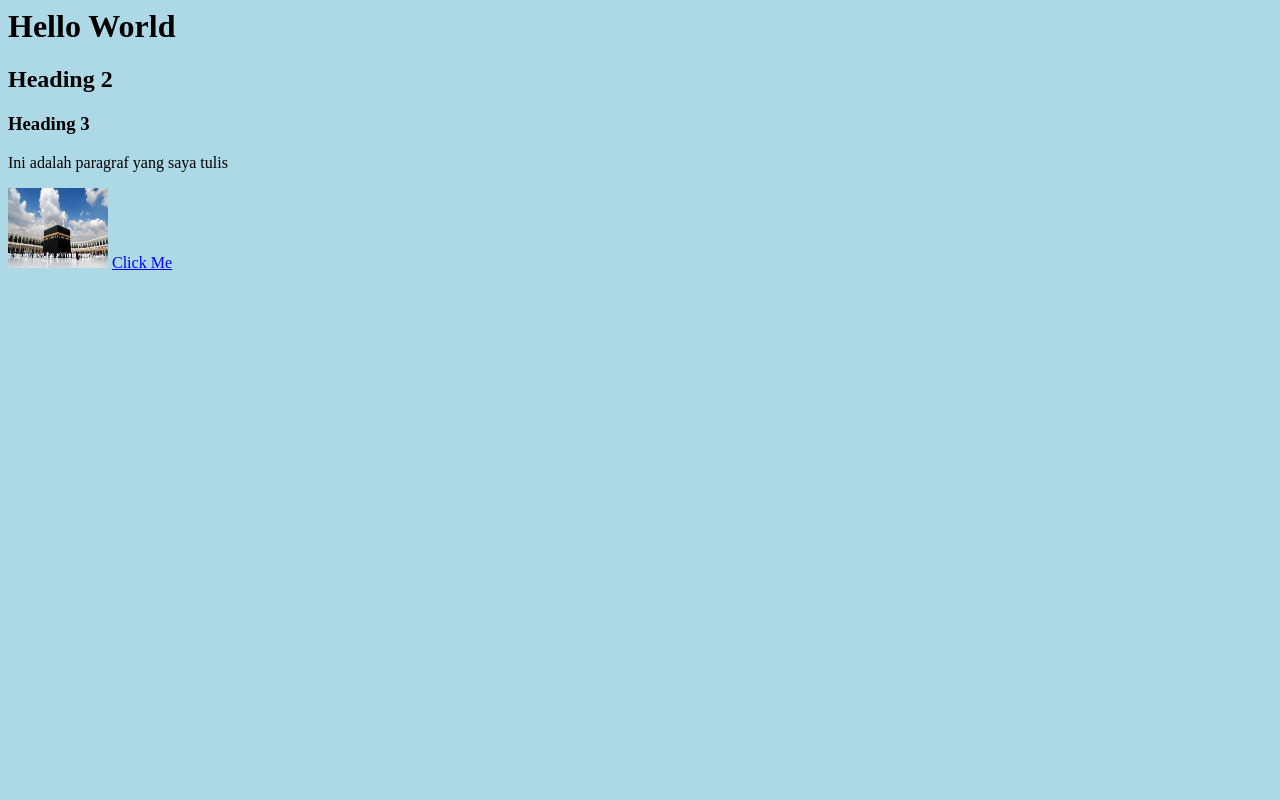
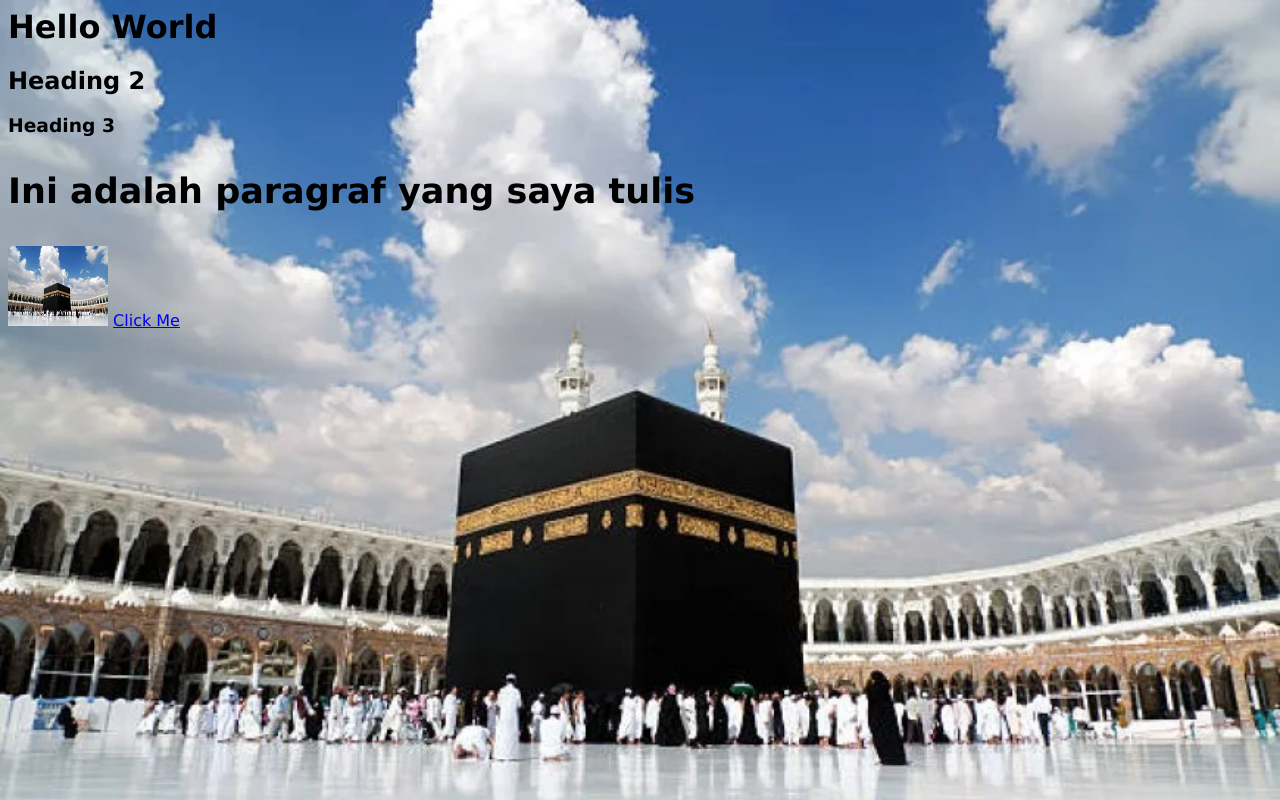
Before and after one commit to ahmdfthn/fathin_Ganzz, a plain HTML site: page index.html in a window 1280 px wide. Drawn offline with Linux system fonts and the light colour scheme.

Commit message:
update.css

```diff
--- a/index.html
+++ b/index.html
@@ -1,6 +1,8 @@
 <html>
+
 <head>
     <title>Belajar Web Dasar</title>
+    <link rel="stylesheet" href="./style.css">
 </head>
 
 <body bgcolor="lightblue">
@@ -13,4 +15,5 @@
 
     <a href="https://www.youtube.com/" target="_blank">Click Me</a>
 </body>
+
 </html>
--- /dev/null
+++ b/style.css
@@ -0,0 +1,11 @@
+p {
+    font-size: 35px;
+    font-weight: bold;
+}
+
+body {
+    font-family: Verdana, Geneva, Tahoma, sans-serif;
+    background-color: brown;
+    background-image: url("./kaabah.webp");
+    background-repeat: no-repeat;
+    background-size: cover;
```
Lines whose indentation alone changed are shown as unchanged.
